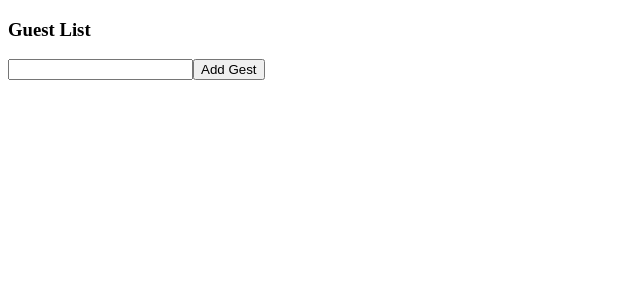
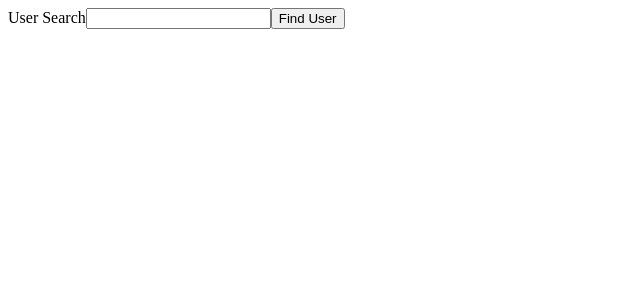
Before and after one commit to atemengue/learning-typescript, a React (Create React App) app: page / in a window 1280 px wide. Shown: the top 300 px of the page, without its empty margins (0-640 px from the left). Built offline with nearby package versions, Linux system fonts and the light colour scheme.

Commit message:
type unions in State

```diff
--- a/src/index.tsx
+++ b/src/index.tsx
@@ -1,10 +1,10 @@
 import ReactDOM from 'react-dom';
-import GuestList from './state/GuestList';
+import UserSearch from './state/UserSearch';
 
 const App = () => {
   return (
     <div>
-      <GuestList />
+      <UserSearch />
     </div>
   )
 }
--- /dev/null
+++ b/src/state/UserSearch.tsx
@@ -0,0 +1,35 @@
+import { useState } from "react";
+
+const users = [
+  { name: 'Regis', age: 27 },
+  { name: 'James', age: 29 },
+  { name: 'Tony', age: 30 }
+]
+
+const UserSearch: React.FC = () => {
+    const [name, setName] = useState('');
+    const [user, setUser] = useState<{name: string, age: number} | undefined >()
+
+    const onClick = () => {
+      const foundUser = users.find((user) => {
+        return user.name === name;
+      });
+
+      console.log(foundUser)
+      setUser((foundUser))
+    }
+
+    return (
+      <div>
+        User Search
+        <input value={name} onChange={e => setName(e.target.value)} />
+        <button onClick={onClick}>Find User</button>
+        <div>
+          {user && user.name}
+          {user && user.age}
+        </div>
+      </div>
+    )
+}
+
+export default UserSearch;
```
